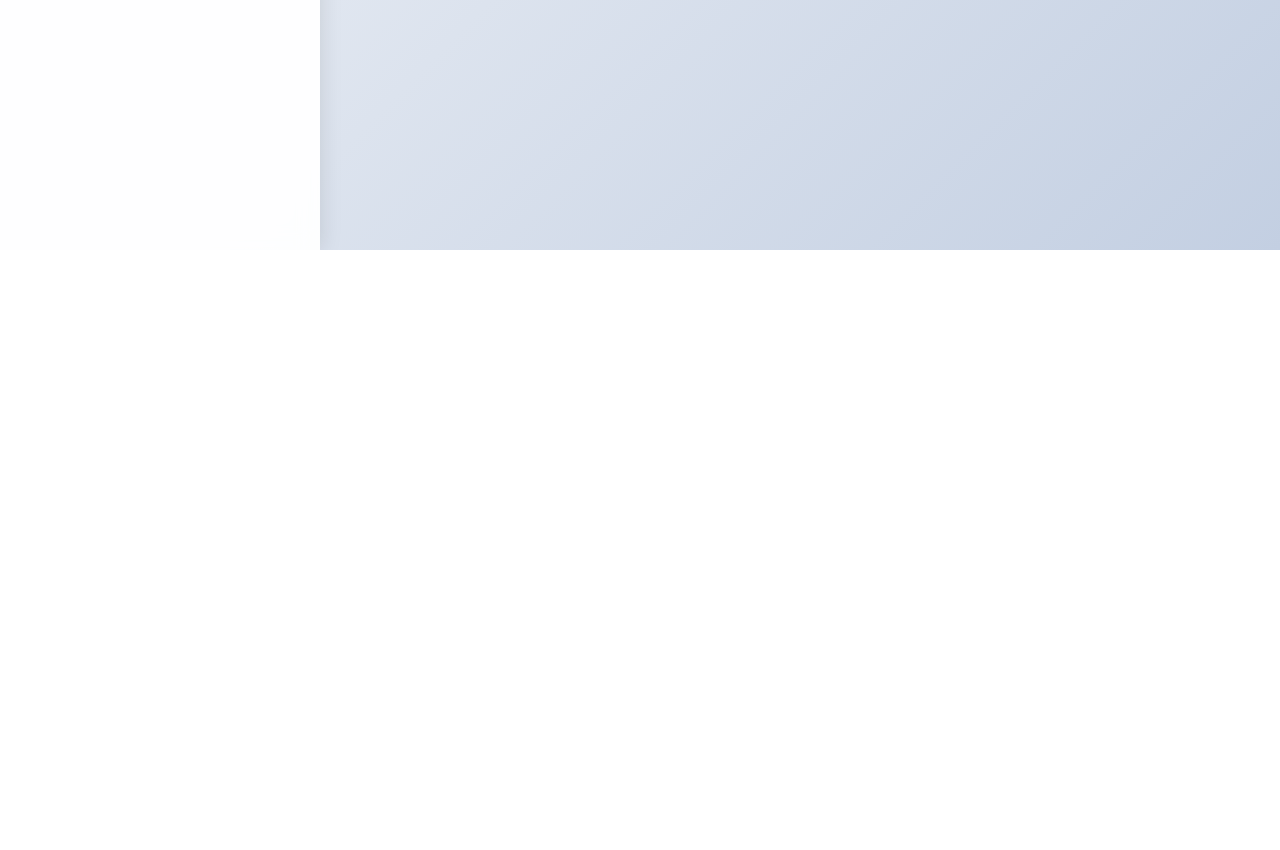
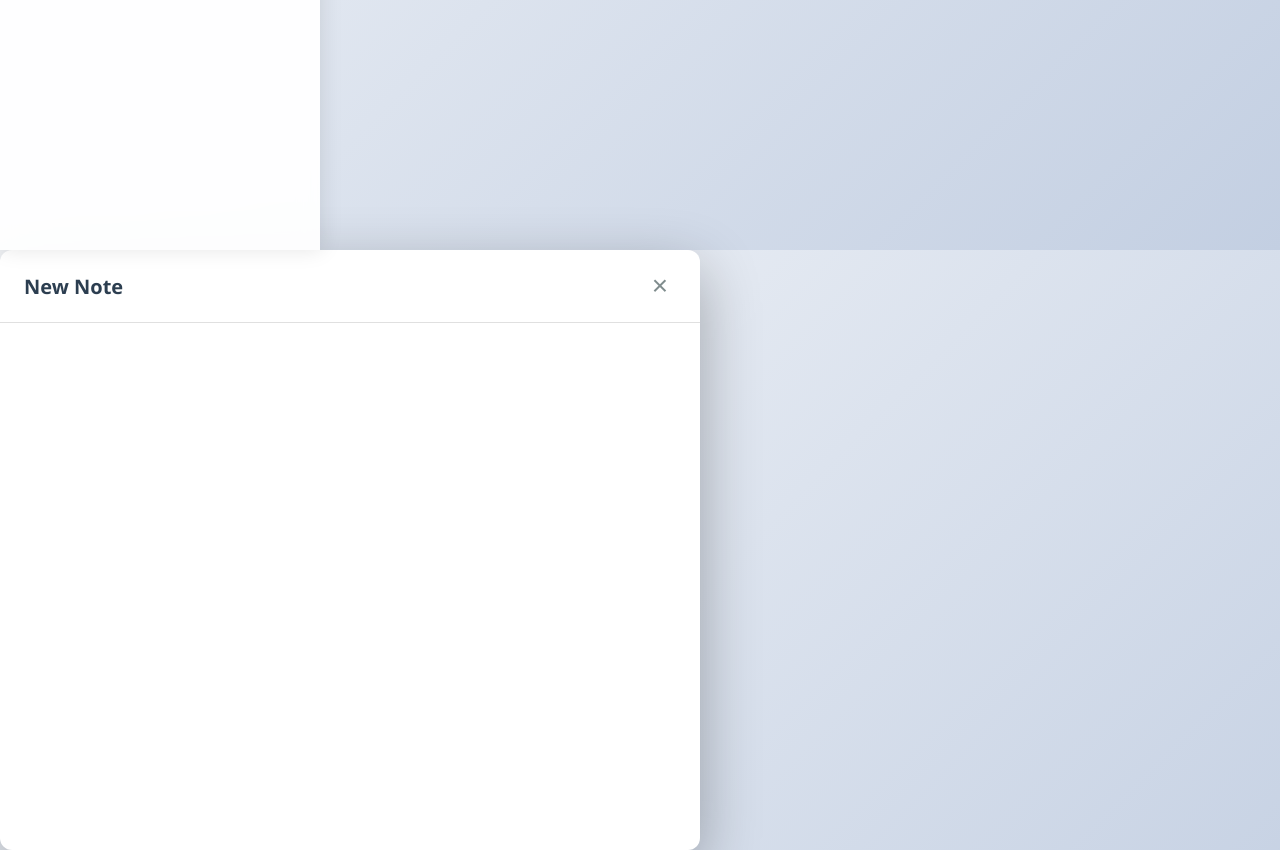
Before and after one commit to KippTm/aiDo, a Flask app: page / in a window 1280 px wide. Shown: the part 550-1400 px from the top of the page. Before the commit the page ends 800 px from the top, so only its background shows below. Run offline with Flask 3, Linux system fonts and the light colour scheme; data that the repository does not hold is empty.

Commit message:
Small updates, modal/iframe won't open now :(

```diff
--- a/app.py
+++ b/app.py
@@ -55,6 +55,9 @@ def create_note():
     print("Received data:", data)
 
     try:
+        if 'id' in data:
+            del data['id']
+
         new_todo = ToDo.create(data)
         return jsonify({
             'status': 'success',
--- a/models/todo.py
+++ b/models/todo.py
@@ -29,7 +29,6 @@ class ToDo(db.Model):
     @staticmethod
     def create(todo_data):
         new_todo = ToDo(
-            id = todo_data.get('id', ''),
             title = todo_data.get('title', ''),
             content = todo_data.get('content', ''),
             created_at = datetime.utcnow()
--- a/static/css/form.css
+++ b/static/css/form.css
@@ -45,7 +45,7 @@ textarea:focus {
 }
 
 textarea {
-    min-height: 200px;
+    min-height: 300px;
     resize: vertical;
 }
 
--- a/static/css/index.css
+++ b/static/css/index.css
@@ -200,19 +200,17 @@ body {
 }
 
 /* Modal Styles */
-.modal-overlay {
-    position: fixed;
-    top: 0;
-    left: 0;
-    width: 100%;
-    height: 100%;
-    background: rgba(0, 0, 0, 0.5);
-    backdrop-filter: blur(4px);
-    display: none;
-    align-items: center;
-    justify-content: center;
-    z-index: 1000;
-    animation: fadeIn 0.2s ease;
+.modal-container {
+    background: white;
+    border-radius: 12px;
+    box-shadow: 0 20px 60px rgba(0, 0, 0, 0.3);
+    width: 90%;
+    max-width: 900px;
+    max-height: 90vh;
+    min-height: 600px;
+    display: flex;
+    flex-direction: column;
+    animation: slideUp 0.3s ease;
 }
 
 .modal-overlay.active {
--- a/static/js/index.js
+++ b/static/js/index.js
@@ -46,33 +46,6 @@ async function loadNotes() {
         // notes = mockNotes();
         // renderNotes();
     }
-}
-
-// Mock data for testing (remove when backend is ready)
-function mockNotes() {
-    return [
-        {
-            id: 1,
-            title: 'Shopping List',
-            content: 'Milk\nBread\nEggs\nCoffee',
-            created_at: new Date().toISOString(),
-            updated_at: new Date().toISOString()
-        },
-        {
-            id: 2,
-            title: 'Meeting Notes',
-            content: 'Discuss project timeline\nReview budget\nAssign tasks',
-            created_at: new Date(Date.now() - 86400000).toISOString(),
-            updated_at: new Date(Date.now() - 86400000).toISOString()
-        },
-        {
-            id: 3,
-            title: 'Ideas',
-            content: 'New feature for app\nBlog post topics\nWeekend plans',
-            created_at: new Date(Date.now() - 172800000).toISOString(),
-            updated_at: new Date(Date.now() - 172800000).toISOString()
-        }
-    ];
 }
 
 // Render notes in the stack
```
Also changed, not shown: README.md.
